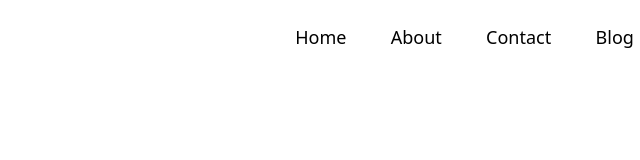
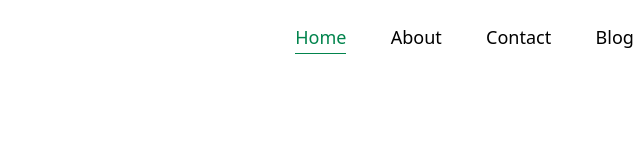
Before and after one commit to eliasAbo-omar/My-Web-Site, a website built with Vite: page index.html in a window 1280 px wide. Both pictures are taken after a click on the link "Home". Shown: the full height of the page, 491-1131 px from the left. Built offline with nearby package versions, Linux system fonts and the light colour scheme.

Commit message:
New Project With TS

```diff
--- a/css/style.css
+++ b/css/style.css
@@ -5,7 +5,7 @@
 }
 
 :root {
-  --main-color: #2dab71;
+  --main-color: #02844d;
   --second-color: #fefdfb;
   --background-color: #000303;
 }
@@ -79,6 +79,12 @@ body {
       li a:hover {
         color: var(--main-color);
       }
+      li a.active {
+        color: var(--main-color);
+      }
+      li a.active::after {
+        width: 100%;
+      }
     }
   }
 }
--- a/index.html
+++ b/index.html
@@ -23,7 +23,7 @@
     <link rel="stylesheet" href="./css/bootstrap.min.css" />
     <!-- =========== main CSS =========== -->
     <link rel="stylesheet" href="./css/style.css" />
-    <title>Document</title>
+    <title>AO Project</title>
   </head>
   <body>
     <header class="header">
--- a/src/main.ts
+++ b/src/main.ts
@@ -1,5 +1,7 @@
 type s = string;
+type n = number;
 
+// ========== Header's Menu & class Active ===========
 const headContainer = document.querySelector(".head-container") as HTMLElement;
 const menu = document.querySelectorAll(".menu") as NodeListOf<HTMLElement>;
 
@@ -10,12 +12,16 @@ const firstMenu = menu[0] as HTMLElement;
 if (!headContainer || !firstMenu || list.length === 0) {
   throw new Error("Element Not Found");
 } else {
-  list.forEach((item: s) => {
+  list.forEach((item: s, index: n) => {
     const li = document.createElement("li") as HTMLLIElement;
     const a = document.createElement("a") as HTMLAnchorElement;
 
     a.href = `#${item}`;
     a.textContent = item;
+
+    if (index === 0) {
+      a.classList.add("active");
+    }
 
     li.appendChild(a);
     firstMenu.appendChild(li);
@@ -23,3 +29,16 @@ if (!headContainer || !firstMenu || list.length === 0) {
     headContainer.appendChild(firstMenu);
   });
 }
+
+const myAllLinks = document.querySelectorAll(
+  ".menu a",
+) as NodeListOf<HTMLAnchorElement>;
+
+myAllLinks.forEach((link: HTMLAnchorElement) => {
+  link.addEventListener("click", (e: PointerEvent) => {
+    myAllLinks.forEach((a: HTMLAnchorElement) => {
+      a.classList.remove("active");
+    });
+    (e.target as HTMLAnchorElement).classList.add("active");
+  });
+});
```
Also changed, not shown: dist/main.js, 1 other file.
